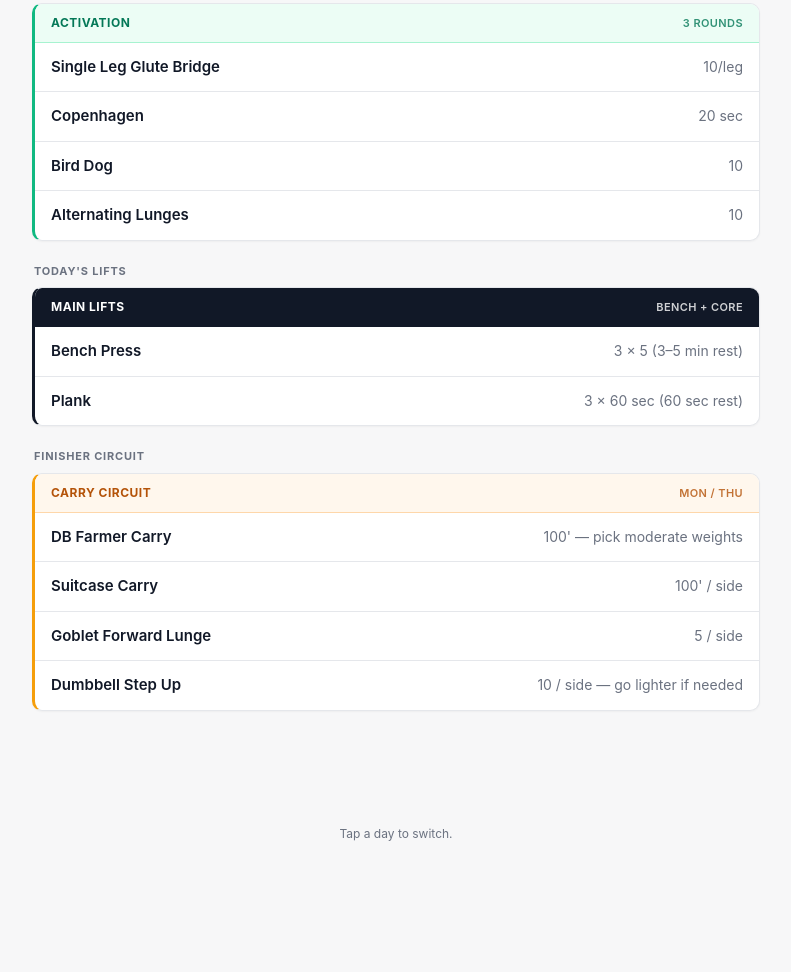
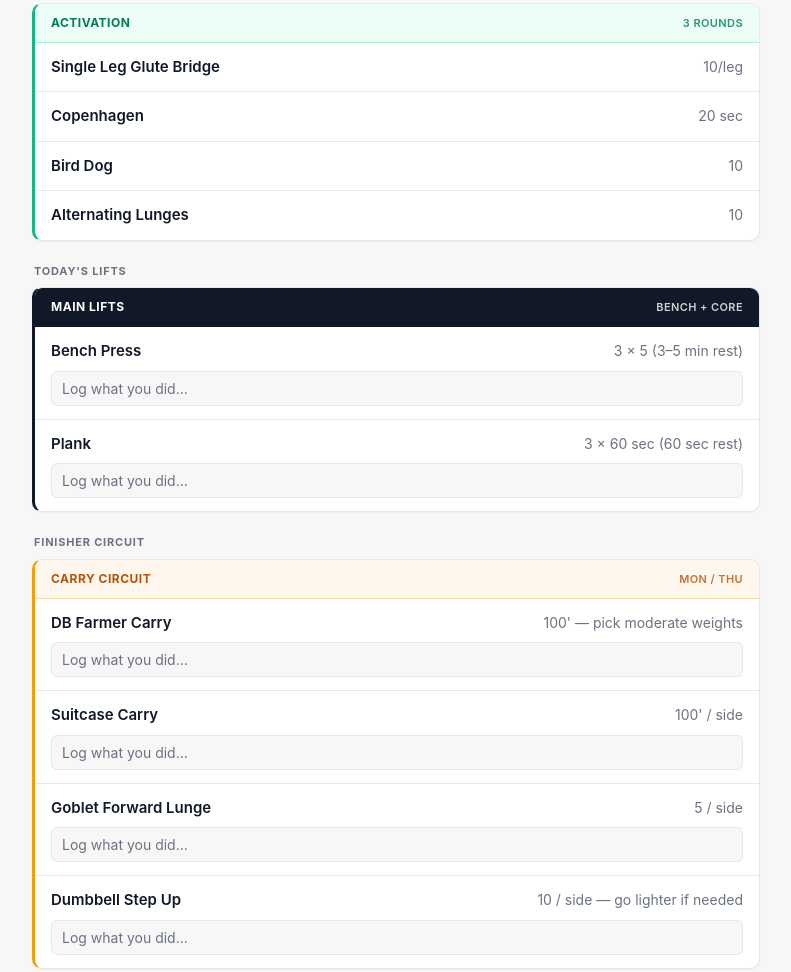
Before and after one commit to mbocon/weekly-workout, a plain HTML site: page index.html in a window 1280 px wide. Shown: the part 968-1940 px from the top of the page, without its empty margins (244-1035 px from the left). Before the commit the page ends 1835 px from the top, so only its background shows below. Drawn offline with Linux system fonts and the light colour scheme.

Commit message:
adds localstorage

```diff
--- a/index.html
+++ b/index.html
@@ -171,13 +171,19 @@
 
     .exercise {
       display: flex;
-      align-items: flex-start;
-      justify-content: space-between;
-      gap: 16px;
+      flex-direction: column;
+      gap: 8px;
       padding: 13px 16px;
       border-bottom: 1px solid var(--border);
     }
     .exercise:last-child { border-bottom: none; }
+
+    .exercise-top {
+      display: flex;
+      align-items: flex-start;
+      justify-content: space-between;
+      gap: 16px;
+    }
 
     .exercise .name {
       font-weight: 600;
@@ -192,6 +198,40 @@
       flex: 1 1 auto;
     }
 
+    .exercise-log {
+      display: flex;
+      flex-direction: column;
+      gap: 4px;
+    }
+    .exercise-log input {
+      width: 100%;
+      padding: 8px 10px;
+      border: 1px solid var(--border);
+      border-radius: 6px;
+      font-size: 14px;
+      font-family: inherit;
+      background: var(--bg);
+      color: var(--text);
+      -webkit-appearance: none;
+      appearance: none;
+      transition: border-color 0.15s ease, background 0.15s ease;
+    }
+    .exercise-log input:focus {
+      outline: none;
+      border-color: var(--text);
+      background: var(--card);
+    }
+    .exercise-log input::placeholder { color: var(--text-muted); }
+    .last-entry {
+      font-size: 12px;
+      color: var(--text-muted);
+      padding-left: 2px;
+    }
+    .last-entry strong {
+      color: var(--text);
+      font-weight: 600;
+    }
+
     .section-label {
       font-size: 11px;
       font-weight: 700;
@@ -204,7 +244,7 @@
     .section-label:first-child { margin-top: 0; }
 
     @media (max-width: 520px) {
-      .exercise {
+      .exercise-top {
         flex-direction: column;
         align-items: stretch;
         gap: 2px;
@@ -455,6 +495,58 @@
       sunday: 'Sunday'
     };
 
+    const LOG_KEY = 'workouts_log_v1';
+
+    function todayISO() {
+      const d = new Date();
+      return d.getFullYear() + '-' +
+        String(d.getMonth() + 1).padStart(2, '0') + '-' +
+        String(d.getDate()).padStart(2, '0');
+    }
+
+    function loadLog() {
+      try { return JSON.parse(localStorage.getItem(LOG_KEY)) || {}; }
+      catch (e) { return {}; }
+    }
+
+    function saveLog(log) {
+      try { localStorage.setItem(LOG_KEY, JSON.stringify(log)); }
+      catch (e) {}
+    }
+
+    function getEntry(exerciseName, dateISO) {
+      const log = loadLog();
+      return (log[exerciseName] && log[exerciseName][dateISO]) || '';
+    }
+
+    function setEntry(exerciseName, dateISO, value) {
+      const log = loadLog();
+      if (!log[exerciseName]) log[exerciseName] = {};
+      const trimmed = value.trim();
+      if (trimmed) log[exerciseName][dateISO] = trimmed;
+      else delete log[exerciseName][dateISO];
+      if (log[exerciseName] && Object.keys(log[exerciseName]).length === 0) {
+        delete log[exerciseName];
+      }
+      saveLog(log);
+    }
+
+    function getLatestPrior(exerciseName, beforeDateISO) {
+      const log = loadLog();
+      const entries = log[exerciseName];
+      if (!entries) return null;
+      const dates = Object.keys(entries).filter(d => d < beforeDateISO).sort();
+      if (dates.length === 0) return null;
+      const last = dates[dates.length - 1];
+      return { date: last, value: entries[last] };
+    }
+
+    function formatLogDate(dateISO) {
+      const parts = dateISO.split('-').map(Number);
+      const date = new Date(parts[0], parts[1] - 1, parts[2]);
+      return date.toLocaleDateString(undefined, { month: 'short', day: 'numeric' });
+    }
+
     function weeklyZone2Totals() {
       let min = 0, max = 0;
       Object.values(schedule).forEach(d => {
@@ -466,7 +558,8 @@
       return { min, max };
     }
 
-    function renderBlock(block) {
+    function renderBlock(block, options) {
+      const opts = options || {};
       const el = document.createElement('div');
       el.className = 'block accent-' + (block.accent || 'orange');
 
@@ -486,17 +579,53 @@
 
       const ul = document.createElement('ul');
       ul.className = 'exercises';
+      const today = todayISO();
       block.exercises.forEach(ex => {
         const li = document.createElement('li');
         li.className = 'exercise';
+
+        const top = document.createElement('div');
+        top.className = 'exercise-top';
         const name = document.createElement('span');
         name.className = 'name';
         name.textContent = ex.name;
         const pres = document.createElement('span');
         pres.className = 'prescription';
         pres.textContent = ex.prescription;
-        li.appendChild(name);
-        li.appendChild(pres);
+        top.appendChild(name);
+        top.appendChild(pres);
+        li.appendChild(top);
+
+        if (opts.log) {
+          const logWrap = document.createElement('div');
+          logWrap.className = 'exercise-log';
+
+          const input = document.createElement('input');
+          input.type = 'text';
+          input.placeholder = 'Log what you did…';
+          input.autocomplete = 'off';
+          input.spellcheck = false;
+          input.setAttribute('aria-label', 'Log for ' + ex.name);
+          input.value = getEntry(ex.name, today);
+          input.addEventListener('input', () => {
+            setEntry(ex.name, today, input.value);
+          });
+          logWrap.appendChild(input);
+
+          const prior = getLatestPrior(ex.name, today);
+          if (prior) {
+            const lastEl = document.createElement('div');
+            lastEl.className = 'last-entry';
+            lastEl.innerHTML =
+              'Last: <strong></strong> — <span></span>';
+            lastEl.querySelector('strong').textContent = prior.value;
+            lastEl.querySelector('span').textContent = formatLogDate(prior.date);
+            logWrap.appendChild(lastEl);
+          }
+
+          li.appendChild(logWrap);
+        }
+
         ul.appendChild(li);
       });
       el.appendChild(ul);
@@ -570,14 +699,14 @@
       content.appendChild(liftsLabel);
 
       const liftsBlock = { ...day.lifts, title: 'Main Lifts', subtitle: day.lifts.subtitle };
-      content.appendChild(renderBlock(liftsBlock));
+      content.appendChild(renderBlock(liftsBlock, { log: true }));
 
       if (day.circuit) {
         const circuitLabel = document.createElement('div');
         circuitLabel.className = 'section-label';
         circuitLabel.textContent = 'Finisher Circuit';
         content.appendChild(circuitLabel);
-        content.appendChild(renderBlock(day.circuit));
+        content.appendChild(renderBlock(day.circuit, { log: true }));
       }
 
       if (day.zone2) {
```
Also changed, not shown: .claude/settings.local.json (added).
